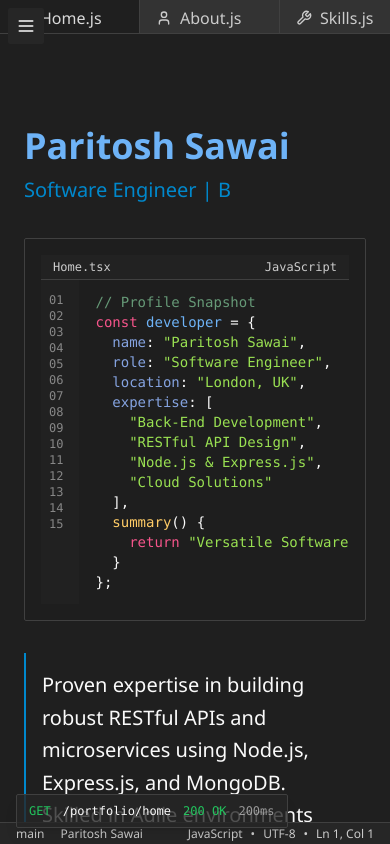
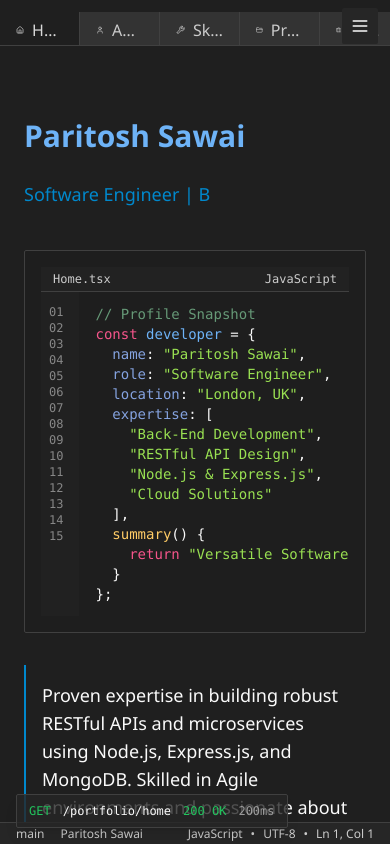
Before and after one commit to paritoshsawai/Portfolio, a React (Vite) app: page / in a window 390 px wide. Built offline with nearby package versions, Linux system fonts and the light colour scheme; a web font is replaced by a local one.

Commit message:
Fix: Improve responsiveness of layout
Adjust layout to prevent overlapping elements on smaller screens, including the sidebar, header, and main content.

```diff
--- a/src/components/Layout.tsx
+++ b/src/components/Layout.tsx
@@ -35,10 +35,10 @@ const Layout = () => {
 
   return (
     <div className="flex flex-col h-screen overflow-hidden">
-      {/* Mobile menu button */}
+      {/* Mobile menu button - moved to top-right for better spacing */}
       {isMobile && (
         <button
-          className="fixed top-2 left-2 z-30 p-2 bg-sidebar rounded-md"
+          className="fixed top-2 right-3 z-30 p-2 bg-sidebar rounded-md"
           onClick={() => setMobileMenuOpen(!mobileMenuOpen)}
         >
           {mobileMenuOpen ? <X size={20} /> : <Menu size={20} />}
@@ -93,8 +93,8 @@ const Layout = () => {
         />
       )}
 
-      {/* VS Code Tabs - adjusted for mobile */}
-      <div className={`vscode-tabs ${isMobile ? 'pl-0' : 'pl-[240px]'}`}>
+      {/* VS Code Tabs - adjusted for mobile with more padding */}
+      <div className={`vscode-tabs ${isMobile ? 'pl-0 pr-12' : 'pl-[240px]'} mt-0`}>
         {tabs.map((tab) => (
           <Link
             key={tab.path}
@@ -102,13 +102,13 @@ const Layout = () => {
             className={`vscode-tab ${location.pathname === tab.path ? 'active' : ''}`}
           >
             {tab.icon}
-            <span className="ml-2">{tab.label}</span>
+            <span className="ml-2 truncate max-w-[80px]">{tab.label}</span>
           </Link>
         ))}
       </div>
 
-      {/* Main content area - adjusted for mobile */}
-      <main className={`vscode-content pb-[22px] ${isMobile ? 'pl-0' : 'pl-[240px]'}`}>
+      {/* Main content area - adjusted for mobile and added top padding */}
+      <main className={`vscode-content pb-[22px] pt-2 ${isMobile ? 'pl-0 mt-2' : 'pl-[240px]'}`}>
         <div className="p-6 max-w-5xl mx-auto">
           <Outlet />
         </div>
--- a/src/index.css
+++ b/src/index.css
@@ -86,12 +86,14 @@
     @apply flex overflow-x-auto;
     height: 36px;
     border-bottom: 1px solid hsl(var(--border));
+    margin-top: 10px; /* Add space for mobile menu button */
   }
 
   .vscode-tab {
     @apply flex items-center px-4 border-r border-border bg-inactive-tab text-sidebar-foreground;
     height: 36px;
-    min-width: 140px;
+    min-width: 100px;
+    max-width: 180px;
     user-select: none;
   }
 
@@ -105,7 +107,7 @@
   }
 
   .vscode-content {
-    @apply pt-[36px] h-screen overflow-auto;
+    @apply pt-[46px] h-screen overflow-auto;
   }
 
   .vscode-explorer-section {
@@ -164,3 +166,23 @@
     z-index: 10;
   }
 }
+
+/* Responsive adjustments for header and titles */
+@media (max-width: 640px) {
+  .vscode-tabs {
+    margin-top: 12px;
+    padding-right: 40px; /* Make room for mobile menu button */
+  }
+
+  .vscode-tab {
+    min-width: 80px;
+  }
+
+  .text-4xl {
+    @apply text-3xl;
+  }
+
+  .text-xl {
+    @apply text-lg;
+  }
+}
--- a/src/pages/Home.tsx
+++ b/src/pages/Home.tsx
@@ -28,9 +28,9 @@ const Home = () => {
   return (
     <div className="py-8 space-y-8">
       <div className="flex flex-col items-start mb-6">
-        <h1 className="text-4xl font-bold code-variable">Paritosh Sawai</h1>
-        <div className="h-8 mt-2 flex items-center">
-          <p className="text-xl text-accent">{displayText}</p>
+        <h1 className="text-4xl font-bold code-variable mb-4">Paritosh Sawai</h1>
+        <div className="min-h-12 flex flex-wrap items-center">
+          <p className="text-xl text-accent break-words">{displayText}</p>
           <div className="h-5 w-2 bg-accent ml-1 animate-cursor-blink"></div>
         </div>
       </div>
```
